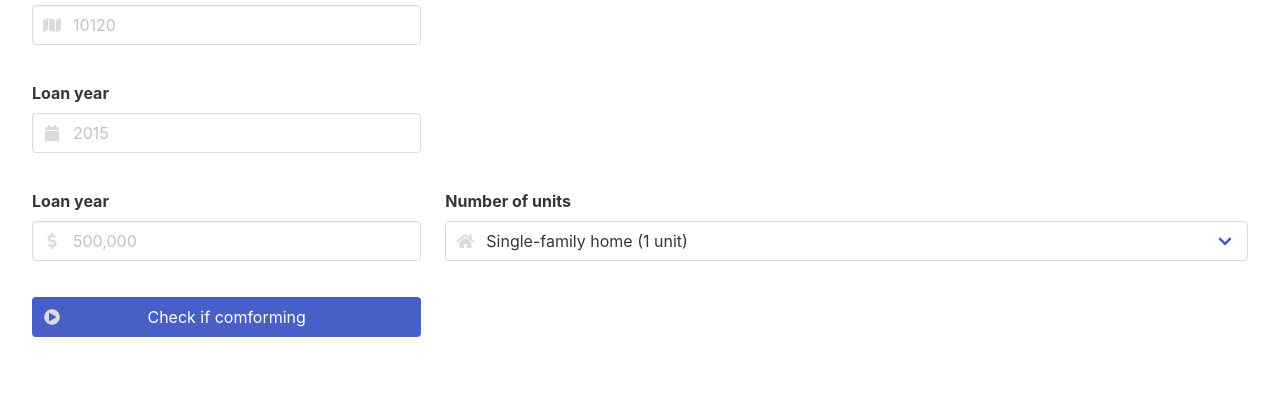
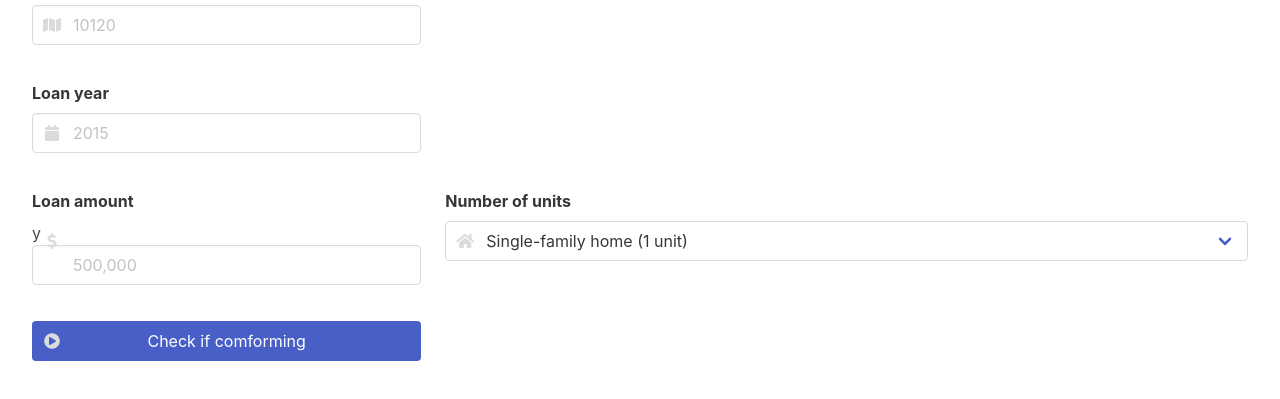
Before and after one commit to withdeed/withdeed.github.io, a plain HTML site: page index.html in a window 1280 px wide. Shown: the part 123-522 px from the top of the page. Drawn offline with nearby package versions, Linux system fonts and the light colour scheme.

Commit message:
Update index.html

```diff
--- a/index.html
+++ b/index.html
@@ -111,8 +111,8 @@
 
       <div class="columns is-1">
         <div class="column is-one-third field">
-          <label class="label" for="priceInput">Loan year</label>
-          <div class="control has-icons-left">
+          <label class="label" for="priceInput">Loan amount</label>
+          <div class="control has-icons-left">y
             <input class="input" type="text" maxlength="10" id="priceInput" placeholder="500,000" required>
             <span class="icon is-small is-left">
               <i class="fas fa-dollar-sign"></i>
```
